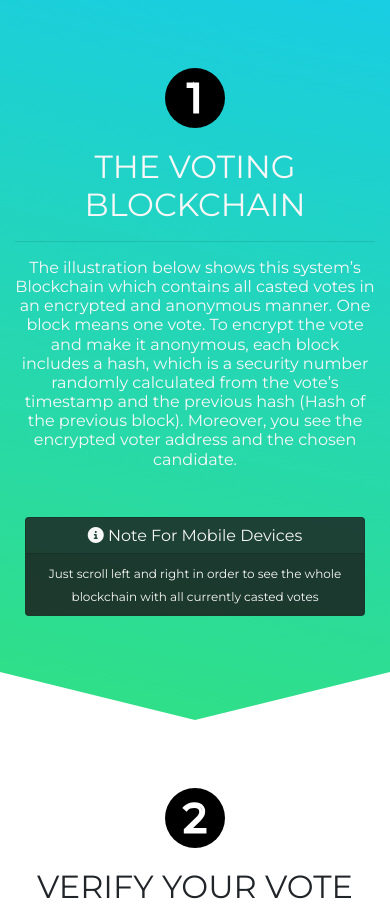
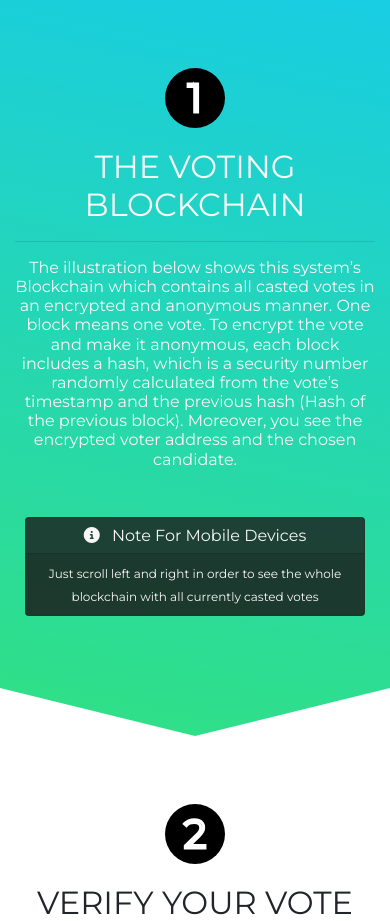
Before and after one commit to K-Rdlbrgr/master_thesis, a Flask app: template templates/verify.html in a window 390 px wide. Shown: the top 921 px of the page. Run offline with Flask 2, Linux system fonts and the light colour scheme; the template is opened without the code that fills it, so the values that code supplies are empty; some libraries are stand-ins or nearby versions.

Commit message:
Updating Blockchain Information Vol.5

```diff
--- a/static/css/style_verify.css
+++ b/static/css/style_verify.css
@@ -282,7 +282,7 @@ hr {
 }
 
 .blockchain-info .text-truncate {
-  white-space: wrap;
+  white-space: normal;
 }
 
 .blockchain-info .text-truncate small {
--- a/templates/verify.html
+++ b/templates/verify.html
@@ -183,12 +183,12 @@
           hash, which is a security number randomly calculated from the vote’s timestamp and the previous hash (Hash of
           the previous block). Moreover, you see the encrypted voter address and the chosen candidate.
         </h6>
-        <div class="row justify-content-end d-block d-sm-none mb-2">
+        <div class="row justify-content-end d-block d-sm-none mb-4">
           <div class="col-12 blockchain-info">
             <div class="card">
               <div class="card-body">
                 <h6 class="card-title">
-                  <i class="fas fa-info-circle"></i>
+                  <i class="fas fa-info-circle mr-2"></i>
                   Note For Mobile Devices
                 </h6>
                 <ul class="list-group list-group-flush">
```
